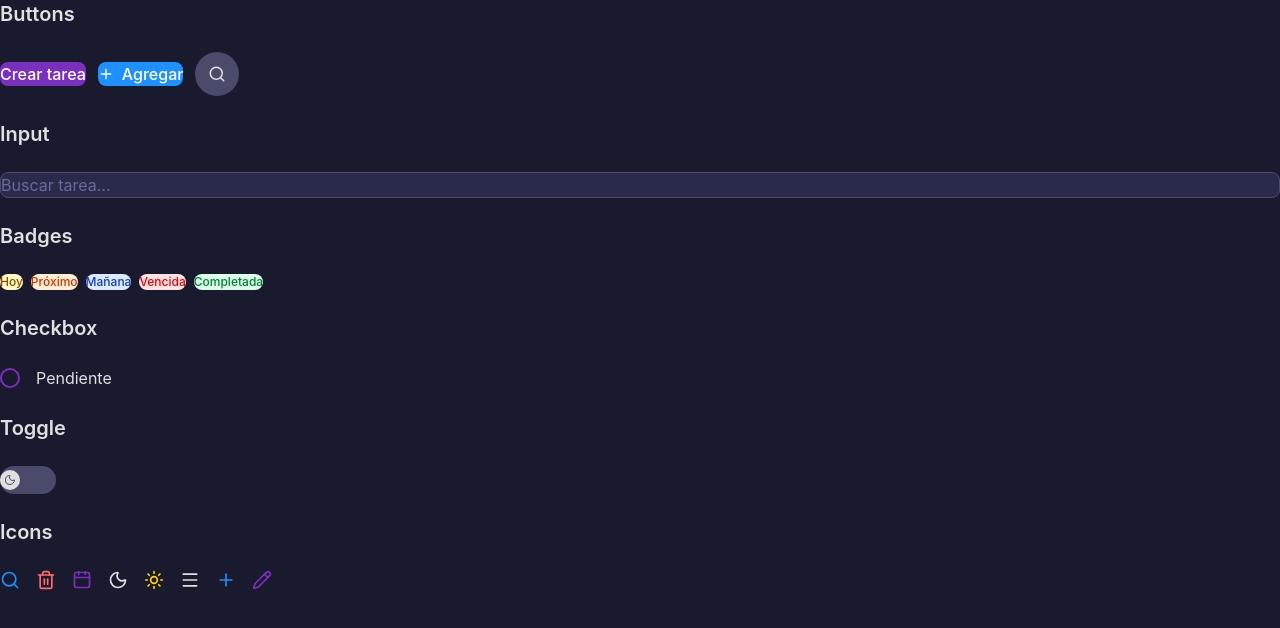
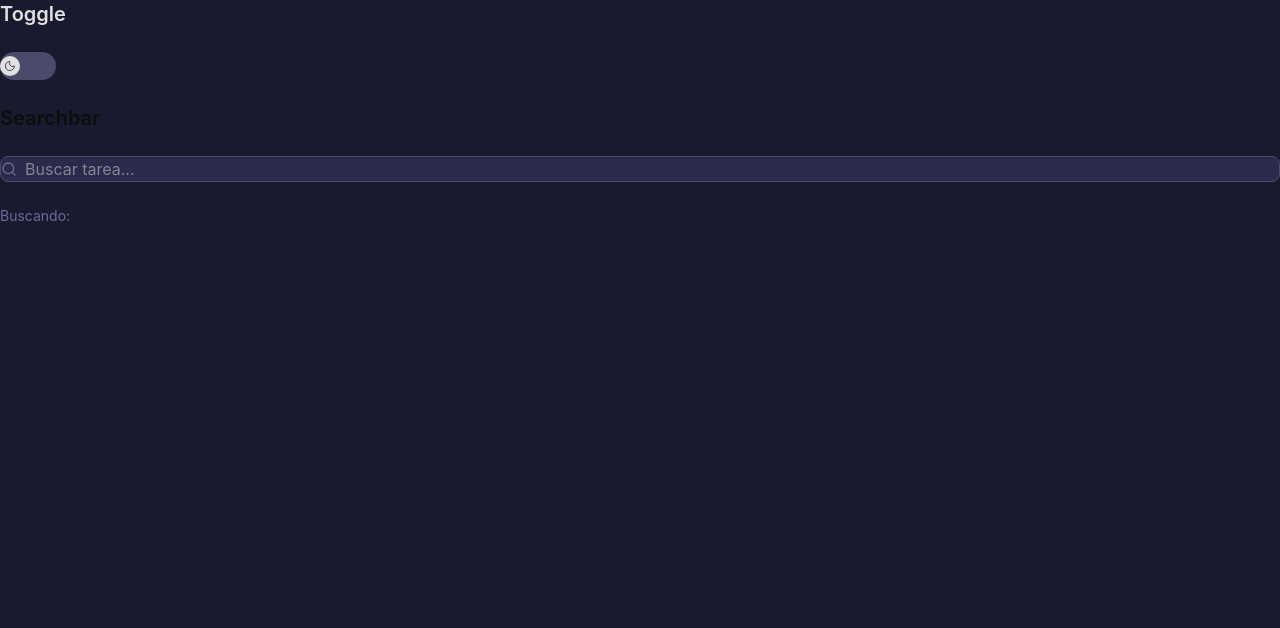
Before and after one commit to JDHernandez935/To-do-list, a React (Vite) app: page / in a window 1280 px wide. Shown: the top 628 px of the page. Built offline with nearby package versions, Linux system fonts and the light colour scheme; a web font is replaced by a local one.

Commit message:
feat(molecules): Se agrega la barra de busqueda

```diff
--- a/src/App.jsx
+++ b/src/App.jsx
@@ -1,91 +1,15 @@
 import { useState } from "react"
 
-import Button from "./atoms/Button"
-import Input from "./atoms/Input"
-import Badge from "./atoms/Badge"
-import Checkbox from "./atoms/Checkbox"
 import Text from "./atoms/Text"
-import Icon from "./atoms/Icon"
 import Toggle from "./molecules/Toggle"
+import SearchBar from "./molecules/SearchBar"
 
 function App() {
-  const [checked, setChecked] = useState(false)
   const [darkMode, setDarkMode] = useState(false)
+  const [search, setSearch] = useState("")
 
   return (
     <div className="p-8 flex flex-col gap-6 bg-[#1a1a2e] min-h-screen">
-
-      <Text variant="h2" className="text-[#e0e0e0]">Buttons</Text>
-      <div className="flex gap-3 items-center">
-        <Button className="
-          px-5 py-2 rounded-lg font-medium
-          bg-[#7B2FBE] text-white
-          hover:bg-[#9B4FDE]
-          active:scale-95 active:brightness-90
-          transition-all duration-150
-        ">
-          Crear tarea
-        </Button>
-
-        <Button className="
-          px-5 py-2 rounded-lg font-medium
-          bg-[#1E90FF] text-white
-          flex items-center gap-2
-          hover:bg-[#3aa0ff]
-          active:scale-95 active:brightness-90
-          transition-all duration-150
-        ">
-          <Icon name="Plus" size={16} />
-          Agregar
-        </Button>
-
-        <Button className="
-          w-11 h-11 rounded-full
-          bg-[#4a4a6a] text-[#e0e0e0]
-          flex items-center justify-center
-          hover:bg-[#6a6a9a]
-          active:scale-95 active:brightness-90
-          transition-all duration-150
-        ">
-          <Icon name="Search" size={18} />
-        </Button>
-      </div>
-
-      <Text variant="h2" className="text-[#e0e0e0]">Input</Text>
-      <Input
-        placeholder="Buscar tarea..."
-        className="
-          px-4 py-2 rounded-lg
-          bg-[#2a2a4a] text-[#e0e0e0]
-          border border-[#4a4a6a]
-          placeholder-[#6a6a9a]
-          focus:border-[#1E90FF]
-          transition-all duration-200
-        "
-      />
-
-      <Text variant="h2" className="text-[#e0e0e0]">Badges</Text>
-      <div className="flex gap-2 flex-wrap">
-        <Badge label="Hoy" variant="today" />
-        <Badge label="Próximo" variant="soon" />
-        <Badge label="Mañana" variant="tomorrow" />
-        <Badge label="Vencida" variant="overdue" />
-        <Badge label="Completada" variant="completed" />
-      </div>
-
-      <Text variant="h2" className="text-[#e0e0e0]">Checkbox</Text>
-      <div className="flex gap-4 items-center">
-        <Checkbox
-          checked={checked}
-          onChange={() => setChecked(!checked)}
-          className="w-5 h-5 rounded-full border-2 border-[#7B2FBE]"
-          checkedClassName="bg-[#7B2FBE] border-[#7B2FBE]"
-        />
-        <Text variant="body" className="text-[#e0e0e0]">
-          {checked ? "Completada" : "Pendiente"}
-        </Text>
-      </div>
-
       <Text variant="h2" className="text-[#e0e0e0]">Toggle</Text>
       <Toggle
         enabled={darkMode}
@@ -96,18 +20,21 @@ function App() {
         disabledIcon="Moon"
       />
 
-      <Text variant="h2" className="text-[#e0e0e0]">Icons</Text>
-      <div className="flex gap-4 items-center">
-        <Icon name="Search" className="text-[#1E90FF]" />
-        <Icon name="Trash2" className="text-[#ff6b6b]" />
-        <Icon name="Calendar" className="text-[#7B2FBE]" />
-        <Icon name="Moon" className="text-[#e0e0e0]" />
-        <Icon name="Sun" className="text-[#ffd700]" />
-        <Icon name="Menu" className="text-[#e0e0e0]" />
-        <Icon name="Plus" className="text-[#1E90FF]" />
-        <Icon name="Pencil" className="text-[#7B2FBE]" />
-      </div>
-
+      <Text variant="h2" className="text[#e0e0e0]">Searchbar</Text>
+      <SearchBar
+        value={search}
+        onChange={(e) => setSearch(e.target.value)}
+        placeholder="Buscar tarea..."
+        className="
+          px-4 py-2 rounded-lg
+          bg-[#2a2a4a] border border-[#4a4a6a]
+          text-[#e0e0e0]
+        "
+        iconClassName="text-[#6a6a9a] flex-shrink-0"
+      />
+      <Text variant="small" className="text-[#6a6a9a]">
+        Buscando: {search}
+      </Text>
     </div>
   )
 }
--- /dev/null
+++ b/src/molecules/SearchBar.jsx
@@ -0,0 +1,18 @@
+import Input from "../atoms/Input"
+import Icon from "../atoms/Icon"
+
+function SearchBar({ value, onChange, placeholder = "Buscar...", className = "", inputClassName = "", iconClassName = "" }) {
+  return (
+    <div className={`flex items-center gap-2 ${className}`}>
+      <Icon name="Search" size={16} className={`flex-shrink-0 ${iconClassName}`} />
+      <Input
+        value={value}
+        onChange={onChange}
+        placeholder={placeholder}
+        className={`bg-transparent outline-none w-full ${inputClassName}`}
+      />
+    </div>
+  )
+}
+
+export default SearchBar
```
